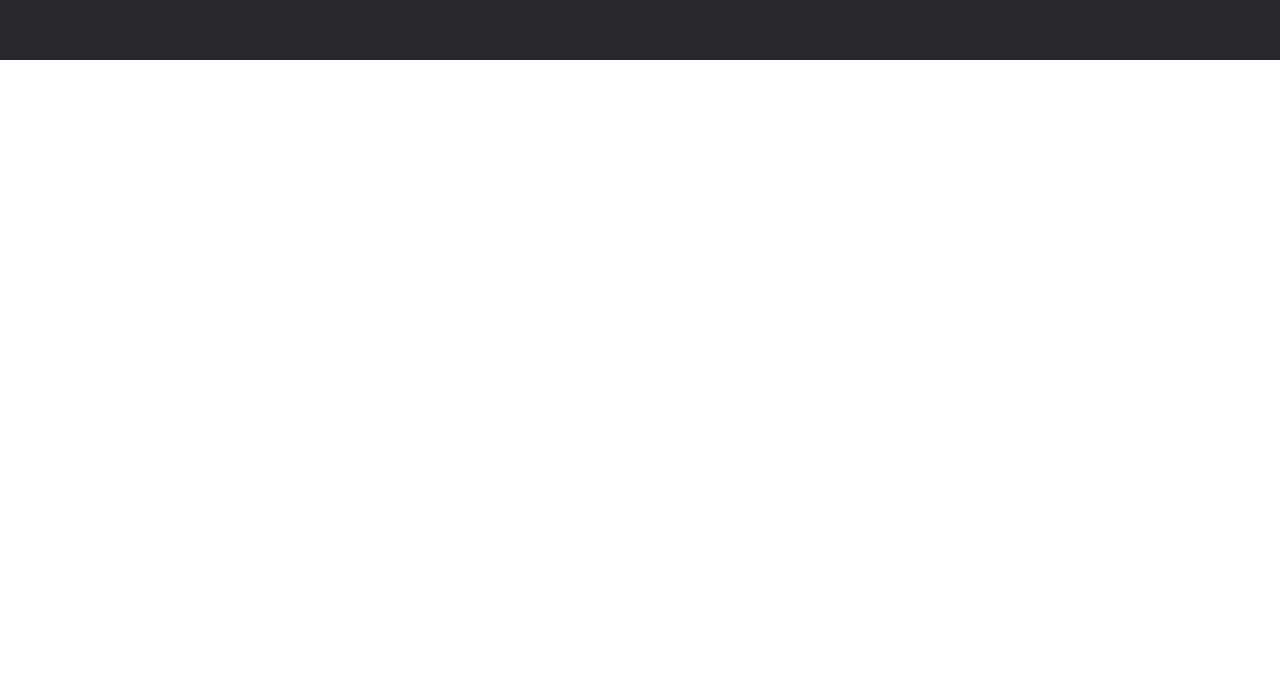
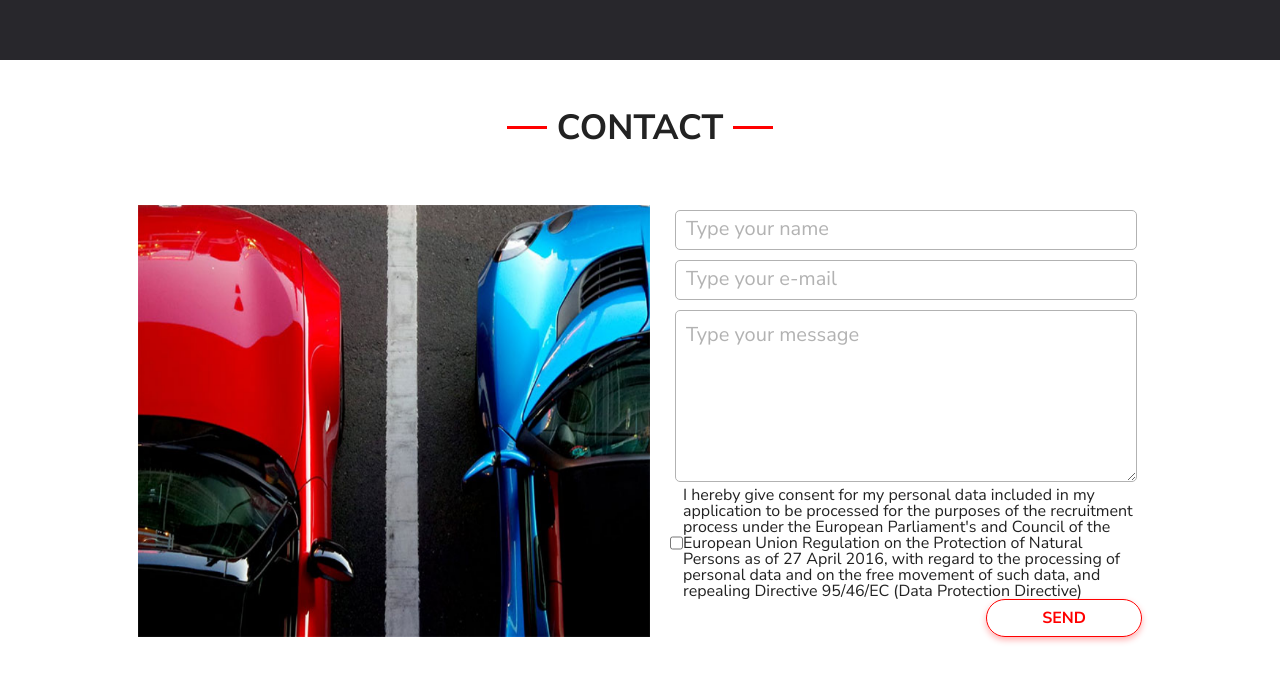
Before and after one commit to WandaSzmuc/Car-Sharing, a plain HTML site: page index.html in a window 1280 px wide. Shown: the part 2340-3022 px from the top of the page. Before the commit the page ends 2400 px from the top, so only its background shows below. Drawn offline with Linux system fonts and the light colour scheme.

Commit message:
contact section updates

```diff
--- a/css/style.css
+++ b/css/style.css
@@ -284,3 +284,57 @@ margin-right: 10px;
     text-align: center;
     color:var(--secondary-font-color) ;
 }
+
+/* SECTION CONTACT */
+.contact{
+    display:flex;
+    flex-direction: column;
+    align-items: center;
+    height: 100vh;
+}
+
+.main_contact{
+    display: flex;
+}
+.main_contact_element{
+    width: 50%;
+    margin: 10px;
+}
+.form{
+    display:flex;
+    flex-direction: column;
+}
+
+.write{
+    padding:10px;
+    border-radius: 5px;
+    margin: 5px;
+    border: 1px solid var(--secondary-font-color);
+
+}
+.write:focus {
+    border-color: var(--main-color);
+    box-shadow: 0px 1px 6px #FF00004D;
+  }
+  ::-webkit-input-placeholder {
+    font-family: 'Nunito Sans','Open Sans', sans-serif;
+    color:var(--secondary-font-color);
+    font-size: 20px;
+
+}
+
+.agree_form{
+    display:flex;
+}
+
+.contact_form_button{
+    align-self: flex-end;
+    color:var(--main-color);
+    text-decoration: none;
+    padding: 10px 55px;
+    border: 1px solid var(--main-color);
+    border-radius: 50px;
+    text-transform: uppercase;
+    font-weight: 700;
+    box-shadow: 0px 3px 6px #FF00004D;
+}
--- a/index.html
+++ b/index.html
@@ -90,5 +90,22 @@
     </div>
 </div>
 </section>
+<section class="contact">
+    <h1 class="main_blog_title">Contact</h1>
+    <div class="main_contact container">
+        <img class="main_contact_element" src="./images/Form-Photo@2x.png" alt="">
+        <div class="main_contact_element form">
+            <input class="write" type="text" placeholder="Type your name">
+            <input class="write" type="text" placeholder="Type your e-mail">
+            <textarea class="write" placeholder="Type your message" cols="30" rows="10"></textarea>
+            <div class="agree_form">
+                <input type="checkbox">
+                <p>I hereby give consent for my personal data included in my application to be processed for the purposes of the recruitment process under the European Parliament's and Council of the European Union Regulation on the Protection of Natural Persons as of 27 April 2016, with regard to the processing of personal data and on the free movement of such data, and repealing Directive 95/46/EC (Data Protection Directive)</p>
+            </div>
+            <a href="#" class="contact_form_button">Send</a>
+        </div>
+    </div>
+</section>
+
 </body>
 </html>
```
